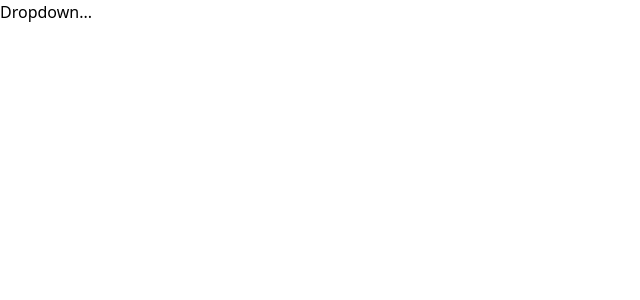
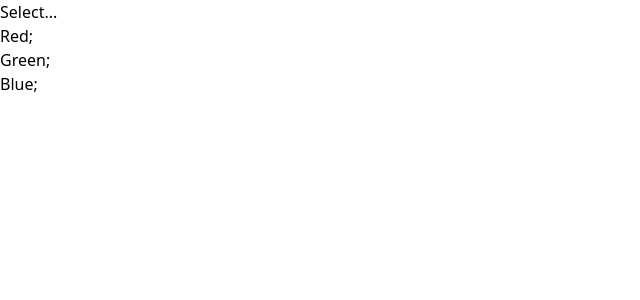
Before and after one commit to naterocks49/fe, a React (Create React App) app: page / in a window 1280 px wide. Shown: the top 300 px of the page, without its empty margins (0-640 px from the left). Built offline with nearby package versions, Linux system fonts and the light colour scheme.

Commit message:
Added dropdown initial feature

```diff
--- a/src/components/Dropdown.js
+++ b/src/components/Dropdown.js
@@ -1,5 +1,14 @@
-function Dropdown() {
-    return <div>Dropdown...</div>;
+function Dropdown({ options }) {
+    const renderedOptions = options.map((option) => {
+        return <div key={option.value}>
+            {option.label};
+        </div>
+    });
+
+    return <div>
+        <div>Select...</div>
+        <div>{renderedOptions}</div>
+    </div>;
 }
 
 export default Dropdown;
```
